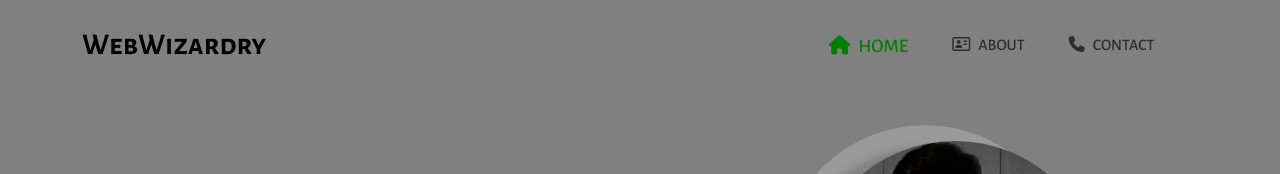
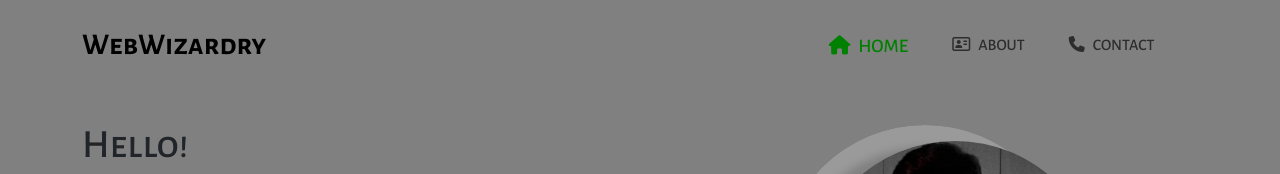
Before and after one commit to sankar-md/Portfolio, a plain HTML site: page index.html in a window 1280 px wide. Shown: the top 174 px of the page. Drawn offline with nearby package versions, Linux system fonts and the light colour scheme.

Commit message:
Update styles.css

```diff
--- a/styles.css
+++ b/styles.css
@@ -52,7 +52,7 @@ body{
 }
 
 #hello{
-    color: grey;
+    color: 000;
 }
 
 
```
